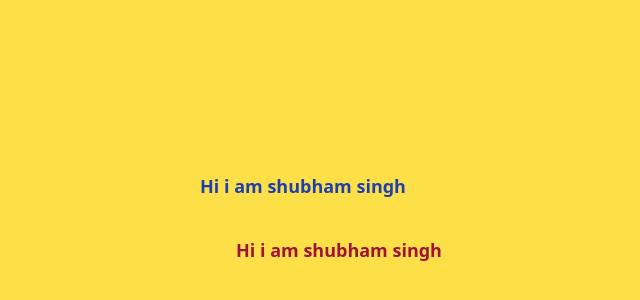
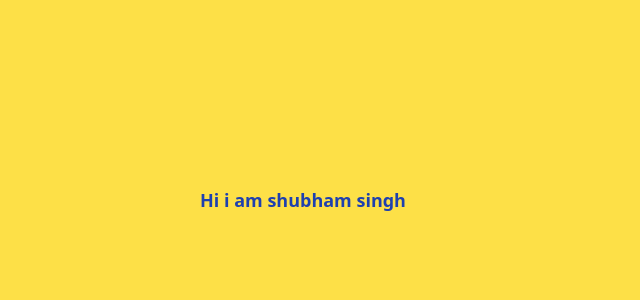
Before and after one commit to SHUBham66ingh/css_tutorial, a plain HTML site: page tail.html in a window 1280 px wide. Shown: the part 200-500 px from the top of the page, without its empty margins (337-977 px from the left). Drawn offline with nearby package versions, Linux system fonts and the light colour scheme.

Commit message:
...........

```diff
--- a/tail.html
+++ b/tail.html
@@ -9,8 +9,6 @@
 <body class="w-full h-full">
   <main class=" w-full h-full bg-yellow-300 flex flex-col justify-center text-lg  items-center">
   <h1  class="text-blue-800 font-black">Hi i am shubham singh</h1>
-  <h1  class="text-rose-800 font-black  translate-x-9  translate-y-9 "">Hi i am shubham singh</h1>
-
   </main>
 </body>
 </html>
```
